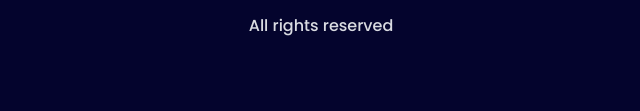
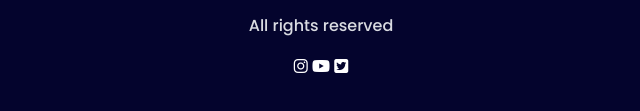
Before and after one commit to tanimahmed71/influencer-gears, a plain HTML site: page index.html in a window 1280 px wide. Shown: the part 3616-3727 px from the top of the page, 319-959 px from the left. Drawn offline with Linux system fonts and the light colour scheme.

Commit message:
final update

```diff
--- a/index.html
+++ b/index.html
@@ -311,6 +311,10 @@
            <h2>Influencer products</h2>
            <p>Copyright &copy; 2020  influencer products</p>
           <p>All rights reserved</p>
+          <div class="icon"><span><i class="fab fa-instagram"></i></span>
+          <span><i class="fab fa-youtube"></i></span>
+          <span><i class="fab fa-twitter-square"></i></span>
+        </div>
        </div>
 </main>
 </body>
--- a/styles/style.css
+++ b/styles/style.css
@@ -181,7 +181,6 @@ body{
     background-color: rgb(4, 4, 45);
     height: 200px;
     padding: 30px;
-
 }
 .footer-header{
     color: #FFFFFF;
@@ -190,3 +189,6 @@ body{
 .footer-header p{
     color: #D9DBE1;
 }
+.icon{
+   text-align: center;
+}
```
